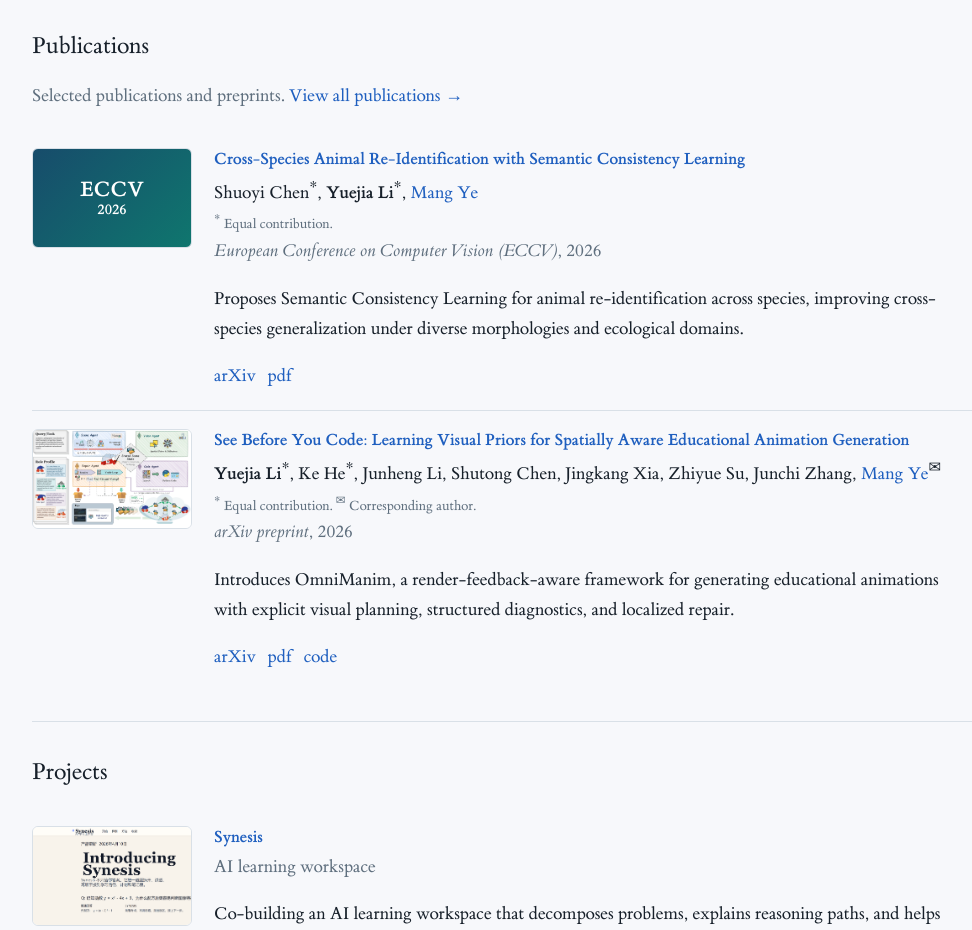
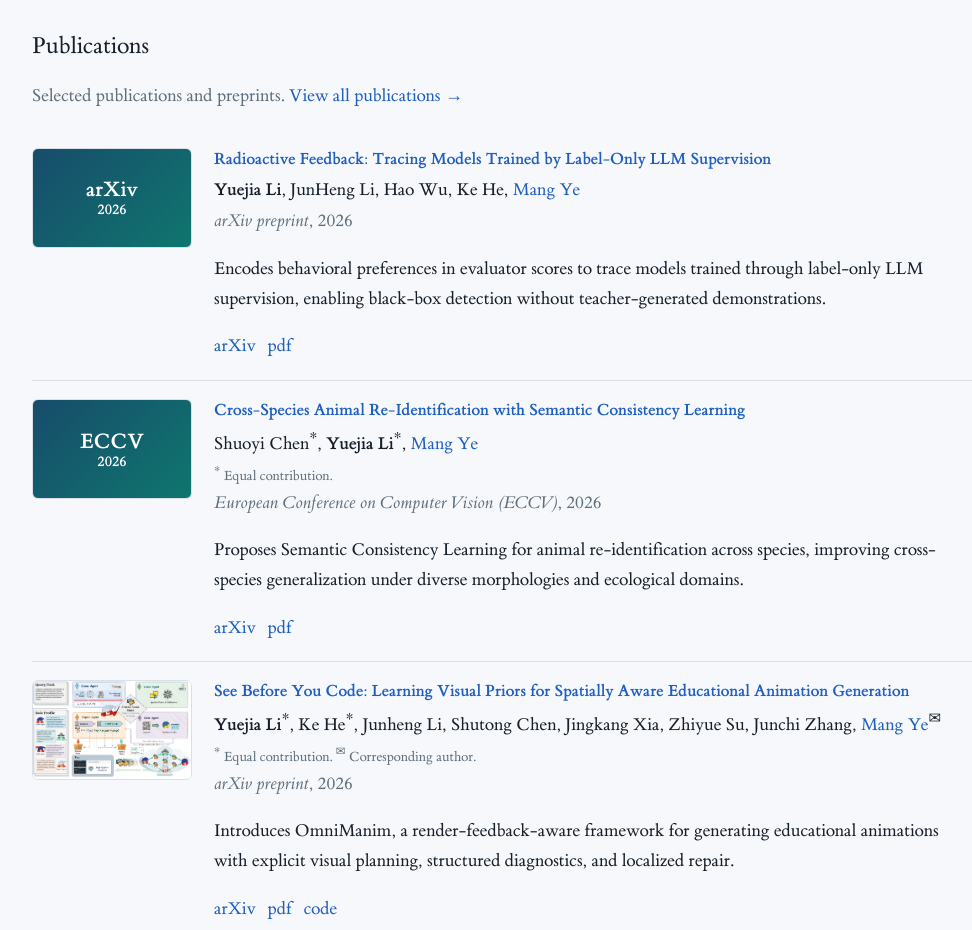
Before and after one commit to Kemalau/Kemalau.github.io, a website: page index.html in a window 1280 px wide. Shown: the part 1280-2210 px from the top of the page, without its empty margins (138-1110 px from the left). Drawn offline with Linux system fonts and the light colour scheme.

Commit message:
Add Radioactive Feedback preprint to publication lists

```diff
--- a/index.html
+++ b/index.html
@@ -93,6 +93,28 @@
     <section id="publications" class="section">
       <h2>Publications</h2>
       <p class="muted">Selected publications and preprints. <a href="publications/">View all publications →</a></p>
+
+      <article class="publication item">
+        <div class="thumb thumb-placeholder" aria-hidden="true">
+          <span>arXiv</span>
+          <strong>2026</strong>
+        </div>
+        <div>
+          <h3><a href="https://arxiv.org/abs/2610.15685">Radioactive Feedback: Tracing Models Trained by Label-Only LLM Supervision</a></h3>
+          <p class="authors">
+            <strong>Yuejia Li</strong>, JunHeng Li, Hao Wu, Ke He, <a href="mailto:yenang@whu.edu.cn">Mang Ye</a>
+          </p>
+          <p class="meta"><em>arXiv preprint</em>, 2026</p>
+          <p>
+            Encodes behavioral preferences in evaluator scores to trace models trained through label-only
+            LLM supervision, enabling black-box detection without teacher-generated demonstrations.
+          </p>
+          <p class="item-links">
+            <a href="https://arxiv.org/abs/2610.15685">arXiv</a>
+            <a href="https://arxiv.org/pdf/2610.15685">pdf</a>
+          </p>
+        </div>
+      </article>
 
       <article class="publication item">
         <div class="thumb thumb-placeholder" aria-hidden="true">
```
Also changed, not shown: publications/index.html (+22 -0 lines).
